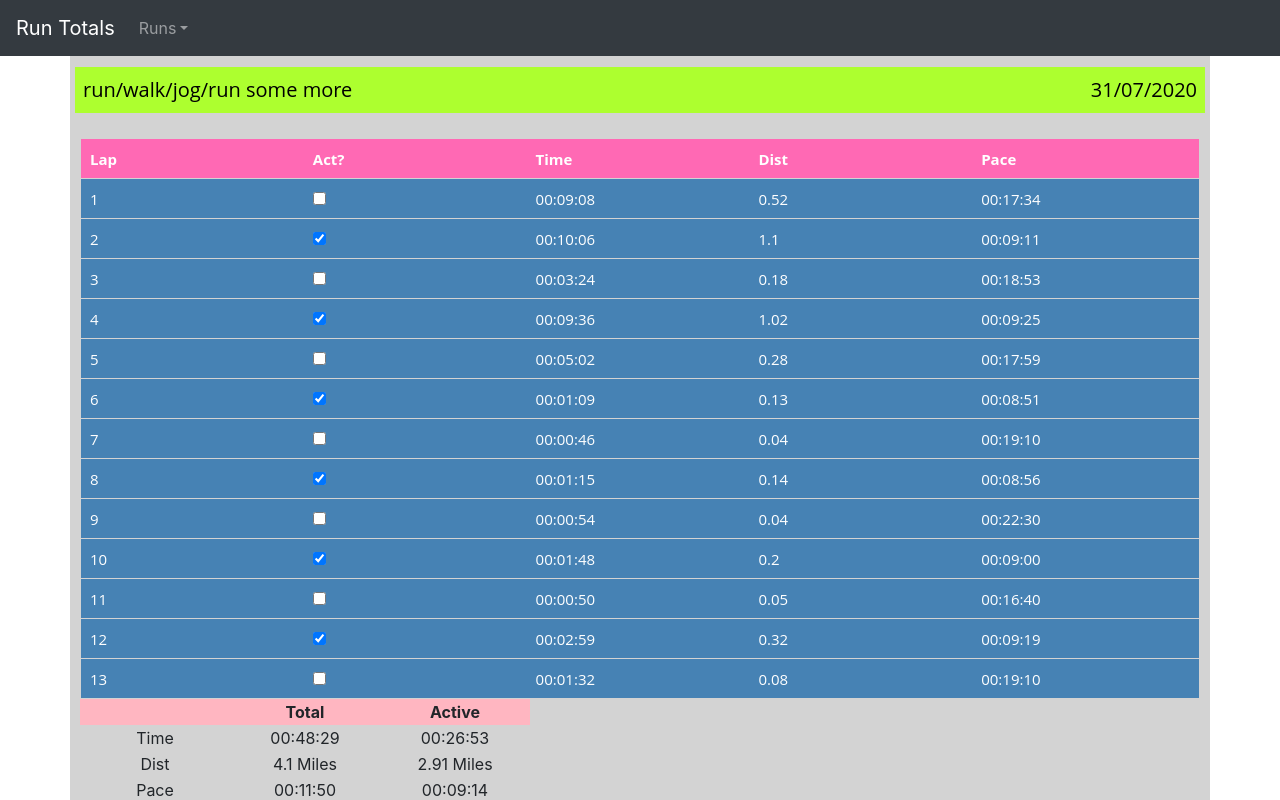
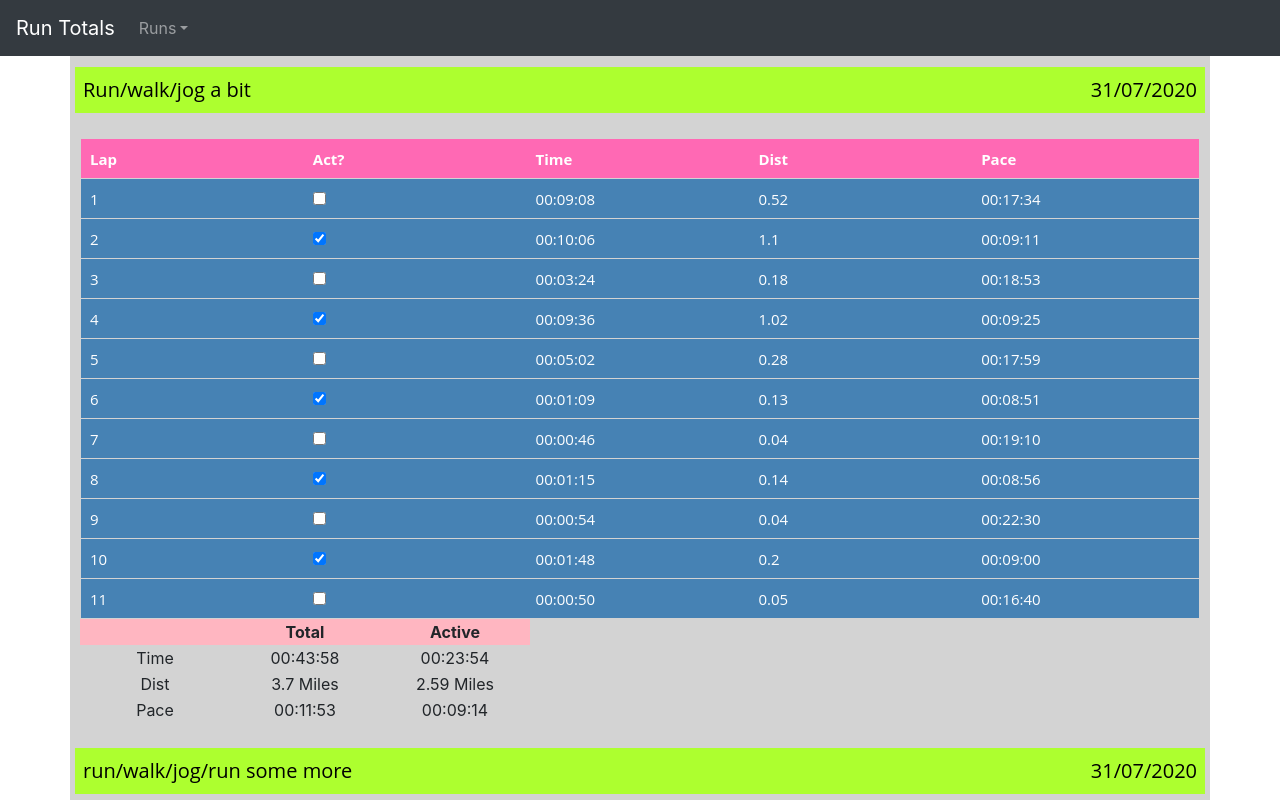
Before and after one commit to FinlayS/run-totals, a Next.js app: page / in a window 1280 px wide. Shown: the top 800 px of the page. Built offline with nearby package versions, Linux system fonts and the light colour scheme.

Commit message:
another run example

```diff
--- a/components/header.js
+++ b/components/header.js
@@ -10,7 +10,7 @@ const Header = () => {
      <link rel="icon" type="image/png" href="../public/favicon.png"/>
    </Head>
      <Navbar fixed="top" collapseOnSelect expand="lg" bg="dark" variant="dark" >
-       <Navbar.Brand text-align="center">Run Totals</Navbar.Brand>
+       <Navbar.Brand class="navBar-title">Run Totals</Navbar.Brand>
        <Navbar.Toggle aria-controls="responsive-navbar-nav" />
        <Navbar.Collapse id="responsive-navbar-nav">
          <Nav>
--- a/data/runs.json
+++ b/data/runs.json
@@ -1,6 +1,80 @@
 {
-  "runs": [  {
-    "id": 3 ,
+  "runs": [
+    {
+      "id": 4,
+      "description": "Run/walk/jog a bit",
+      "date": "31/07/2020",
+      "laps": [
+        {
+          "lapActive": false,
+          "lapNo": "1",
+          "lapTime": "00:09:08",
+          "lapDistance": 0.52
+        },
+        {
+          "lapActive": true,
+          "lapNo": "2",
+          "lapTime": "00:10:06",
+          "lapDistance": 1.10
+        },
+        {
+          "lapActive": false,
+          "lapNo": "3",
+          "lapTime": "00:03:24",
+          "lapDistance": 0.18
+        },
+        {
+          "lapActive": true,
+          "lapNo": "4",
+          "lapTime": "00:09:36",
+          "lapDistance": 1.02
+        },
+        {
+          "lapActive": false,
+          "lapNo": "5",
+          "lapTime": "00:05:02",
+          "lapDistance": 0.28
+        },
+        {
+          "lapActive": true,
+          "lapNo": "6",
+          "lapTime": "00:01:09",
+          "lapDistance": 0.13
+        },
+        {
+          "lapActive": false,
+          "lapNo": "7",
+          "lapTime": "00:00:46",
+          "lapDistance": 0.04
+        },
+        {
+          "lapActive": true,
+          "lapNo": "8",
+          "lapTime": "00:01:15",
+          "lapDistance": 0.14
+        },
+        {
+          "lapActive": false,
+          "lapNo": "9",
+          "lapTime": "00:00:54",
+          "lapDistance": 0.04
+        },
+        {
+          "lapActive": true,
+          "lapNo": "10",
+          "lapTime": "00:01:48",
+          "lapDistance": 0.2
+        },
+        {
+          "lapActive": false,
+          "lapNo": "11",
+          "lapTime": "00:00:50",
+          "lapDistance": 0.05
+        }
+      ]
+    },
+    {
+      "id": 3,
       "description": "run/walk/jog/run some more",
       "date": "31/07/2020",
       "laps": [
@@ -83,7 +157,8 @@
           "lapDistance": 0.08
         }
       ]
-  },{
+    },
+    {
       "id": 2,
       "description": "run/walk",
       "date": "29/07/2020",
@@ -179,7 +254,8 @@
           "lapDistance": 0.16
         }
       ]
-  },{
+    },
+    {
       "id": 1,
       "description": "walk/run",
       "date": "28/07/2020",
@@ -221,5 +297,6 @@
           "lapDistance": 0.19
         }
       ]
-  }]
     }
+  ]
+}
--- a/src/App.css
+++ b/src/App.css
@@ -50,3 +50,8 @@
     padding: 2px;
     margin: 5px;
 }
+
+.navBar-title {
+    font-size: 25px;
+    color: #FFF;
+}
```
Also changed, not shown: components/laps/lapDetails.js (+0 -18 lines). Lines whose indentation alone changed are shown as unchanged.
